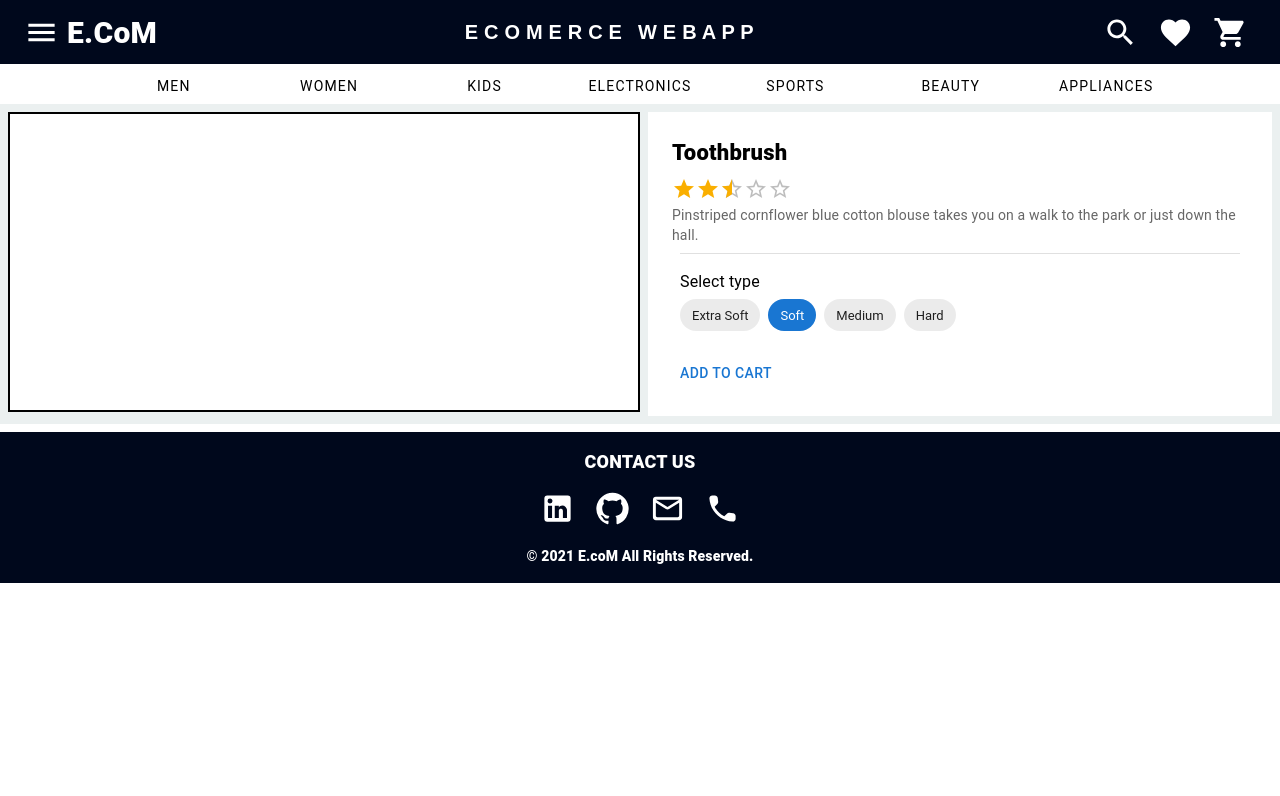
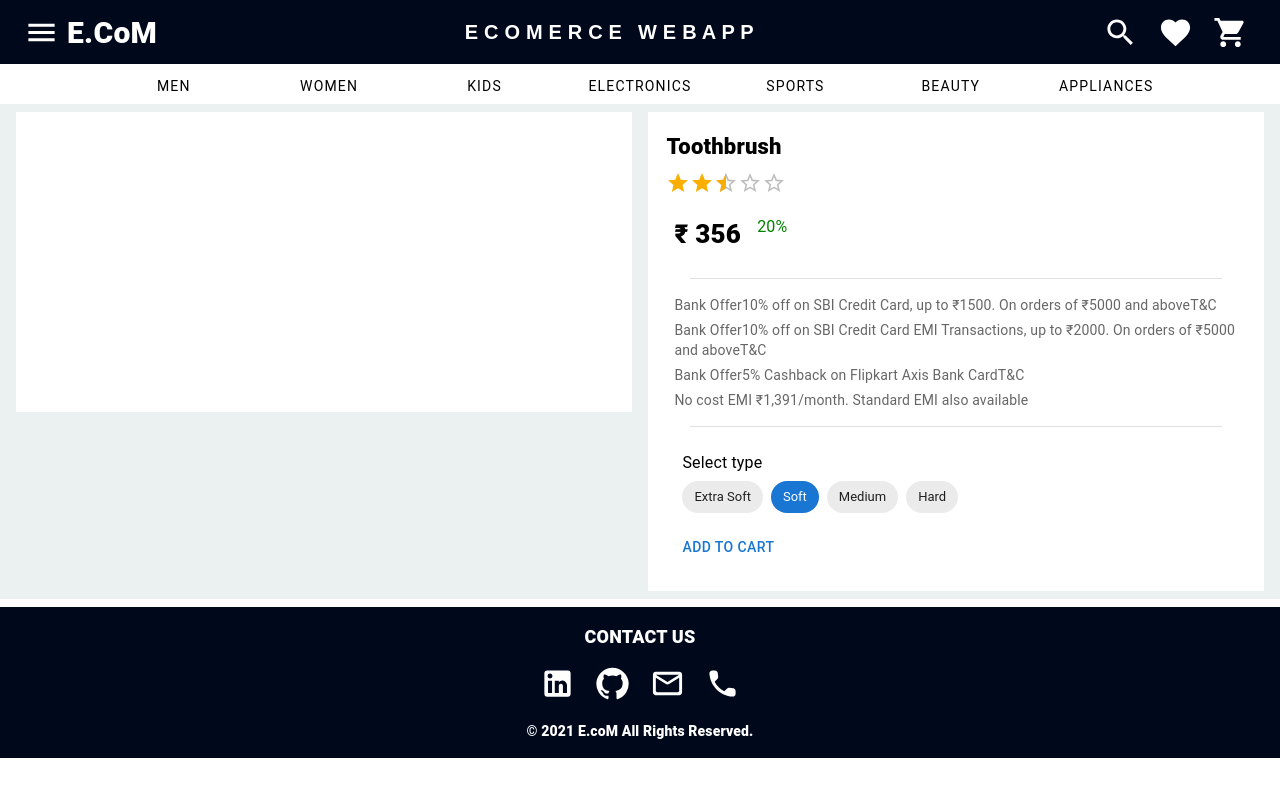
Before and after one commit to lkakshay/e-comerse_webapp_frontend, a React (Create React App) app: page /product/1 in a window 1280 px wide. Shown: the top 796 px of the page. Built offline with nearby package versions, Linux system fonts and the light colour scheme.

Commit message:
updated single product page

```diff
--- a/src/Pages/singleproduct.jsx
+++ b/src/Pages/singleproduct.jsx
@@ -21,14 +21,18 @@ export const Singleproduct = () => {
           sx={{
             my: 1,
             px: 1,
-            backgroundColor: "white",
-            height: "300px",
-            border: "2px solid black",
           }}
-        ></Grid>
-        <Grid container xs={12} md={12} sm={12} lg={6} sx={{ my: 1, pl: 1 }}>
-          <Box sx={{ width: "100%", p: 2, bgcolor: "background.paper" }}>
-            <Box sx={{ my: 1, mx: 1 }}>
+        >
+          <div
+            style={{
+              backgroundColor: "white",
+              height: "300px",
+            }}
+          ></div>
+        </Grid>
+        <Grid container xs={12} md={12} sm={12} lg={6} sx={{ py: 1, px: 1 }}>
+          <Box sx={{ width: "100%", p: "3%", bgcolor: "background.paper" }}>
+            <Box>
               <Typography
                 gutterBottom
                 sx={{ fontSize: "22px", fontWeight: "900" }}
@@ -43,13 +47,37 @@ export const Singleproduct = () => {
                 readOnly
                 size="medium"
               />
+              <Box sx={{ display: "flex" }}>
+                <Typography
+                  sx={{ fontSize: "26px", fontWeight: "900", px: 1, py: 2 }}
+                >
+                  ₹ 356
+                </Typography>
+                <Typography
+                sx={{ fontSize: "16px", px: 1, py: 2 ,color:"green"}}>
+                  20%
+                  </Typography>
+              </Box>
 
-              <Typography color="text.secondary" variant="body2">
-                Pinstriped cornflower blue cotton blouse takes you on a walk to
-                the park or just down the hall.
+
+            </Box>
+            <Box sx={{p:1}}>
+            <Divider variant="middle" sx={{mb:2}} />
+              <Typography gutterBottom color="text.secondary" variant="body2">
+              Bank Offer10% off on SBI Credit Card, up to ₹1500. On orders of ₹5000 and aboveT&C
               </Typography>
+              <Typography gutterBottom color="text.secondary" variant="body2">
+              Bank Offer10% off on SBI Credit Card EMI Transactions, up to ₹2000. On orders of ₹5000 and aboveT&C
+              </Typography>
+              <Typography gutterBottom color="text.secondary" variant="body2">
+              Bank Offer5% Cashback on Flipkart Axis Bank CardT&C
+              </Typography>
+              <Typography gutterBottom color="text.secondary" variant="body2">
+              No cost EMI ₹1,391/month. Standard EMI also available
+              </Typography>
+
+            <Divider variant="middle" sx={{mt:2}} />
             </Box>
-            <Divider variant="middle" />
             <Box sx={{ m: 2 }}>
               <Typography gutterBottom variant="body1">
                 Select type
@@ -61,7 +89,7 @@ export const Singleproduct = () => {
                 <Chip label="Hard" />
               </Stack>
             </Box>
-            <Box sx={{ mt: 3, ml: 1, mb: 1 }}>
+            <Box sx={{ mt: 3, m: 1, mb: 1 }}>
               <Button>Add to cart</Button>
             </Box>
           </Box>
```
